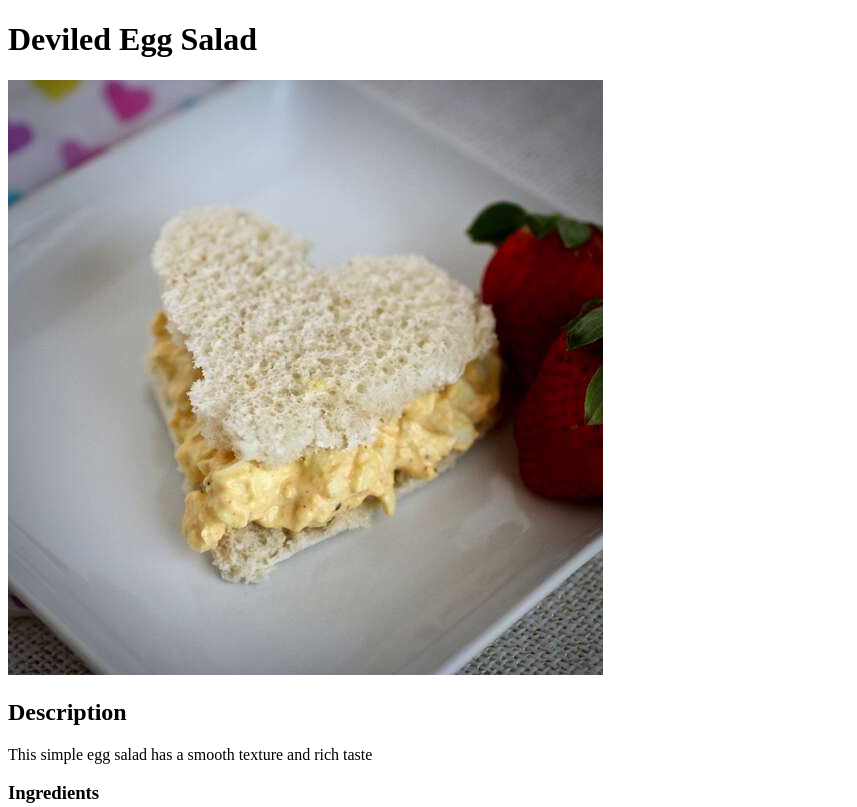
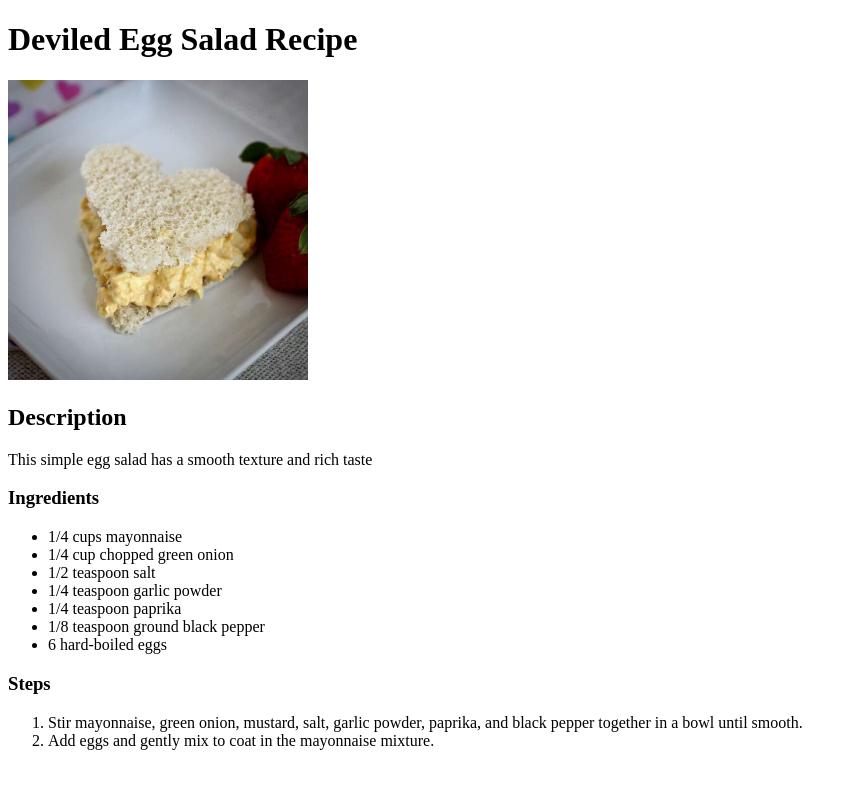
Before and after one commit to Snizze/odin-recipes, a plain HTML site: page recipes/egg_salad.html in a window 1280 px wide. Shown: the top 807 px of the page, without its empty margins (0-857 px from the left). Drawn offline with Linux system fonts and the light colour scheme.

Commit message:
Add recipestyle.css & update "recipe".html file
Updated title in all html files (cheesecake.html, egg_salad.html,
ribeye_steak.html)

Also added link to the recipestyle.css for further design

```diff
--- a/recipes/egg_salad.html
+++ b/recipes/egg_salad.html
@@ -4,10 +4,11 @@
     <meta charset="UTF-8">
     <meta http-equiv="X-UA-Compatible" content="IE=edge">
     <meta name="viewport" content="width=device-width, initial-scale=1.0">
-    <title>Document</title>
+    <title>Deviled Egg Salad Recipe</title>
+    <link rel="stylesheet" href="recipestyle.css">
 </head>
 <body>
-    <h1>Deviled Egg Salad</h1>
+    <h1>Deviled Egg Salad Recipe</h1>
     <img src="egg_salad.jpeg" alt="Egg Salad">
     <h2>Description</h2>
     <p>This simple egg salad has a smooth texture and rich taste</p>
--- /dev/null
+++ b/recipes/recipestyle.css
@@ -0,0 +1,4 @@
+img {
+    height: 300px;
+    width: auto;
+}
```
Also changed, not shown: recipes/cheesecake.html (+3 -2 lines), recipes/ribeye_steak.html (+2 -1 lines).
